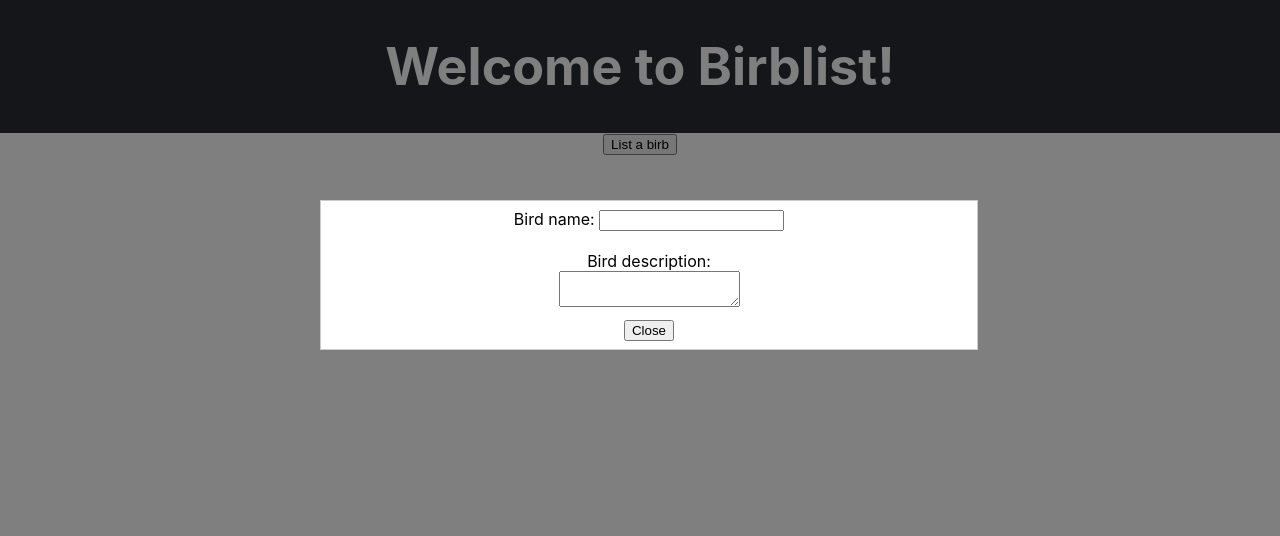
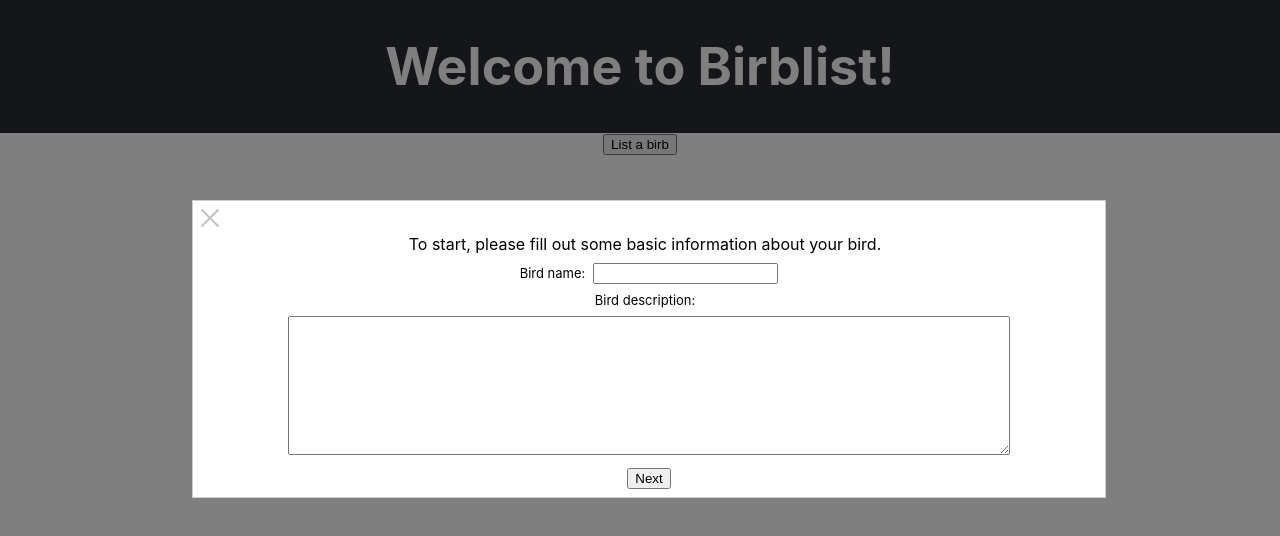
Before and after one commit to Kestrad/modals-ad-flow, a React (Create React App) app: page / in a window 1280 px wide. Both pictures are taken after a click on the button "List a birb". Shown: the top 536 px of the page. Built offline with nearby package versions, Linux system fonts and the light colour scheme.

Commit message:
Modal functions as a modal. Start constructing forms for flow.

```diff
--- a/src/App.js
+++ b/src/App.js
@@ -14,14 +14,71 @@ function App() {
     setModalVisibility(false);
   }
 
+  const [modalFrame, setModalFrame] = useState(0);
+
+  const frameMap = {0: InitBird,
+                    1: "MiddleBird",
+                    2: "LastBird",
+                   };
+  const numFrames = Object.keys(frameMap).length;
+  let Frame = frameMap[modalFrame];
+
+  const [formFields, setFormFields] = useState({});
+
+  function saveFormFields(component, field, value) {
+    let newState = {...formFields};
+    if (!newState[component]) {
+      newState[component] = {field: null};
+    }
+    newState[component][field] = value;
+    setFormFields(newState);
+    console.log(newState);
+  }
+
+  function nextFrame() {
+    let next = modalFrame + 1;
+    if (next < numFrames) {
+      setModalFrame(next);
+    }
+  }
+
+  function prevFrame() {
+    let prev = modalFrame - 1;
+    if (prev > 0) {
+      setModalFrame(prev);
+    }
+  }
+
+  const [allAds, setAllAds] = useState([]);
+
+  function renderAd(fields) {
+    let ads = allAds.slice();
+    ads.push(fields);
+    setAllAds(ads);
+    return (
+      <div>Ads will show up here</div>
+    )
+  }
+
+  function submit() {
+    closeModal();
+    setModalFrame(0);
+    renderAd(formFields);
+    setFormFields({});
+  }
+
   return (
     <div className="App">
       <header className="App-header">
         <h1>Welcome to Birblist!</h1>
       </header>
       <button className="Start" onClick={openModal}>List a birb</button>
-      <Modal visible={modalVisibility} close={closeModal}>
-        <InitBird />
+      <Modal visible={modalVisibility}
+             next={(modalFrame < numFrames-1) ? nextFrame : null}
+             back={(modalFrame > 0) ? prevFrame : null}
+             submit={modalFrame === numFrames-1 ? submit : null}
+             close={closeModal}>
+        <Frame saveFields={saveFormFields} values={formFields} />
       </Modal>
     </div>
   );
--- a/src/InitBird.js
+++ b/src/InitBird.js
@@ -1,14 +1,17 @@
-function InitBird(){
+function InitBird(props){
     return (
-        <form className="Init-bird">
-            <span className="Name-label">Bird name: </span>
-            <input type="text" className="Name"></input>
+        <div className="InitBirdFrame">
+            <span className="Instructions">To start, please fill out some basic information about your bird.</span>
             <br />
-            <br />
-            <span className="Description-label">Bird description: </span>
-            <br />
-            <textarea className="Description"></textarea>
-        </form>
+            <form className="Init-bird">
+                <span className="Label" id="Name-label">Bird name: </span>
+                <input type="text" className="Name" onChange={(e)=>props.saveFields("InitBird","Name",e.target.value)} value={props.values?.InitBird?.Name ? props.values.InitBird.Name : null} />
+                <br />
+                <span className="Label" id="Name-label">Bird description: </span>
+                <br />
+                <textarea className="Description" onChange={(e)=>props.saveFields("InitBird", "Description",e.target.value)}>{props.values?.InitBird?.Description ? props.values.InitBird.Description : null}</textarea>
+            </form>
+        </div>
     )
 }
 
--- a/src/Modal.css
+++ b/src/Modal.css
@@ -1,9 +1,9 @@
 .Modal {
     position: absolute;
     padding: 1vh;
-    width: 50%;
+    width: 70%;
     top: 25%;
-    left: 25%;
+    left: 15%;
     background: white;
     border: 1px solid #ccc;
     transition: 1.1s ease-out;
@@ -15,3 +15,48 @@
 .Modal-actions {
     margin-top: 1vh;
 }
+
+.Close-container {
+    height: 25px;
+}
+
+.Close {
+    position: absolute;
+    left: 1px;
+    top: 5px;
+    width: 24px;
+    height: 24px;
+    opacity: 0.3;
+  }
+  .Close:hover {
+    opacity: 1;
+  }
+  .Close:before, .Close:after {
+    position: absolute;
+    left: 15px;
+    content: ' ';
+    height: 24px;
+    width: 2px;
+    background-color: #333;
+  }
+  .Close:before {
+    transform: rotate(45deg);
+  }
+  .Close:after {
+    transform: rotate(-45deg);
+  }
+
+  span {
+    display: inline-block;
+    margin-bottom: 1vh;
+    margin-right: 1vh;
+  }
+
+  .Label {
+      font-size: small;
+  }
+
+  textarea {
+      width: 80%;
+      height: 10em;
+  }
--- a/src/Modal.js
+++ b/src/Modal.js
@@ -3,11 +3,20 @@ function Modal(props) {
     if (props.visible) {
         return (
             <div className="Modal">
+                <div className="Close-container">
+                    <a href="#" className="Close" onClick={props.close} />
+                </div>
                 <div className="Modal-content">{props.children}</div>
                 <div className="Modal-actions">
-                    <button className="Close"
-                            onClick={props.close}>Close
-                    </button>
+                    {props.back ? <button className="Back"
+                            onClick={()=>props.back()}>Back
+                    </button> : null}
+                    {props.next ? <button className="Next"
+                            onClick={()=>props.next()}>Next
+                    </button> : null}
+                    {props.submit ? <button className="Submit"
+                            onClick={()=>props.submit()}>Submit
+                    </button> : null}
                 </div>
             </div>
         );
```
